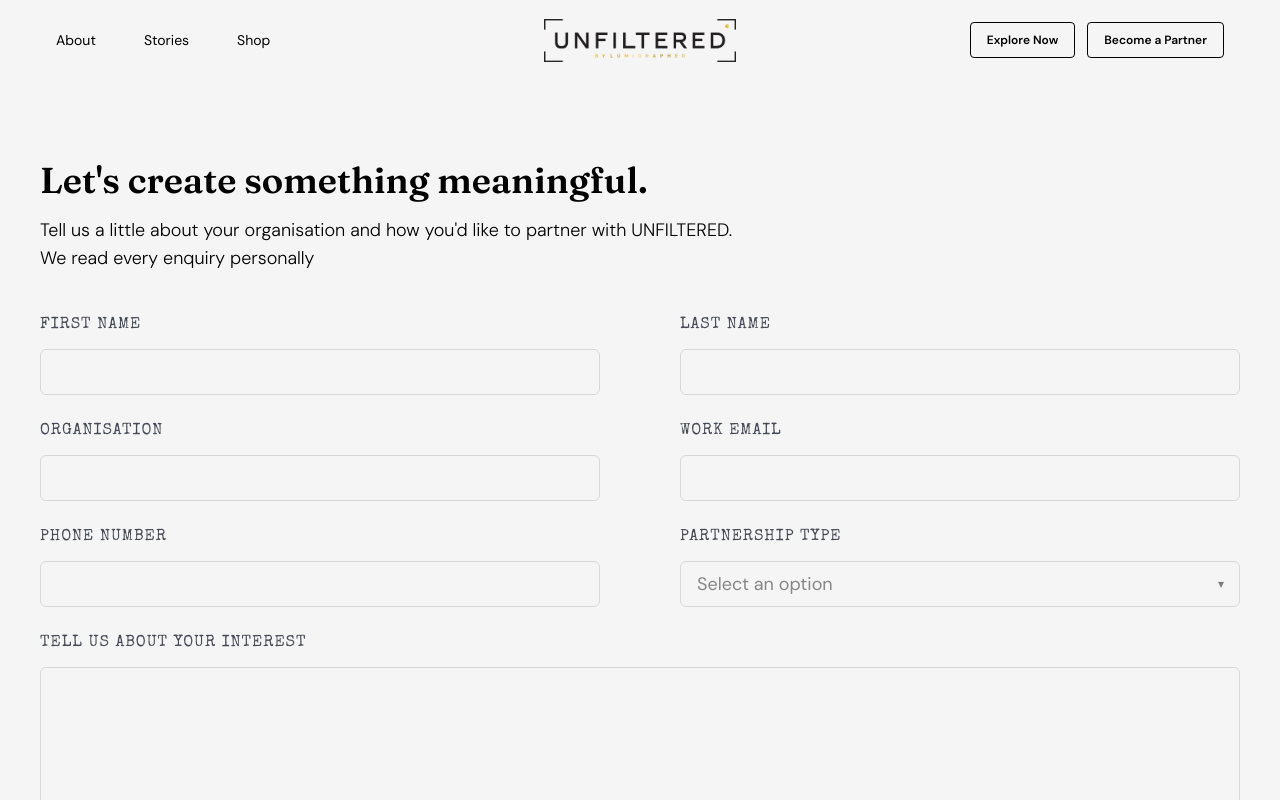
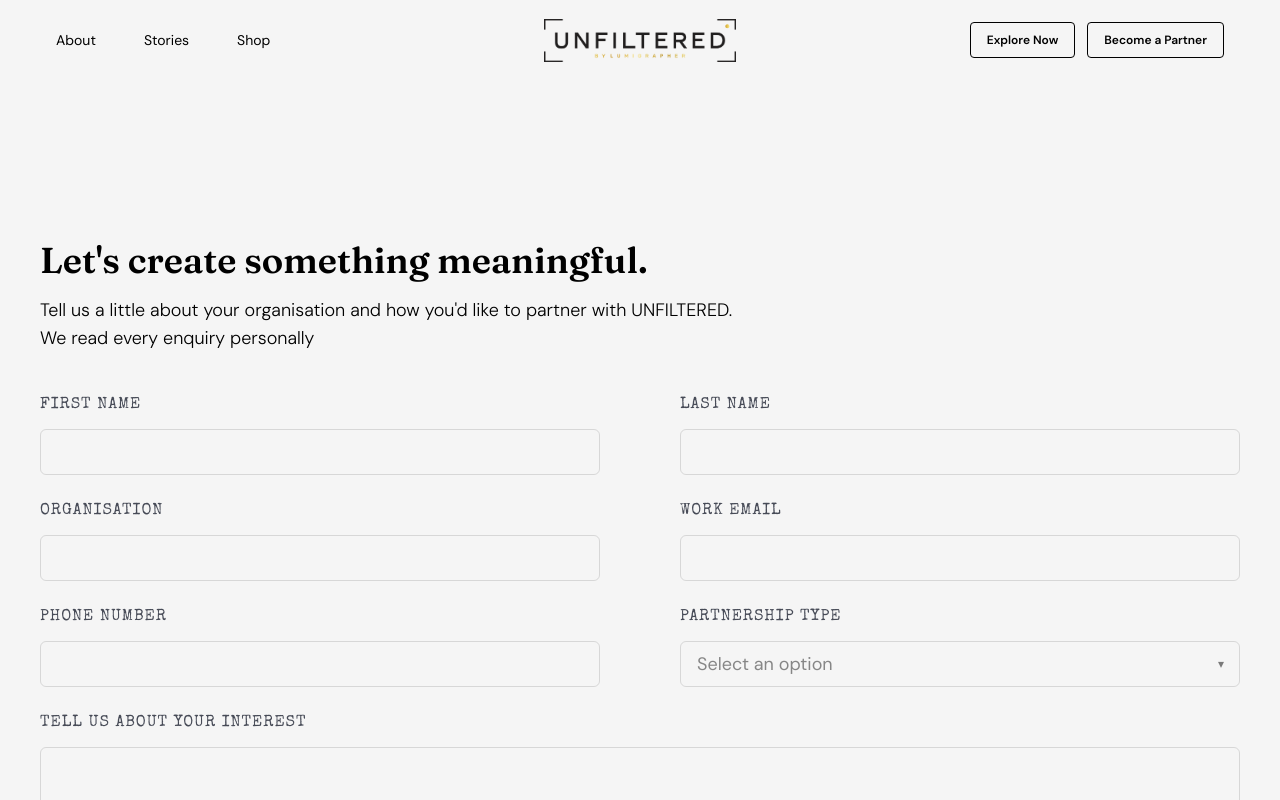
Before and after one commit to Scriptdeskng/unfiltered-frontend, a Next.js app: page /partners-form in a window 1280 px wide. Shown: the top 800 px of the page. Built offline with nearby package versions, Linux system fonts and the light colour scheme.

Commit message:
fix: worked on partners form page header component

```diff
--- a/components/Common/PageHeader.tsx
+++ b/components/Common/PageHeader.tsx
@@ -7,7 +7,6 @@ type Tab = { label: string; value: string };
 type PageHeaderProps = {
   title: string;
   subtitle?: string;
-  /** When true, subtitle is hidden below md and only shows from md up. Defaults to false so existing pages keep showing it on mobile. */
   hideSubtitleOnMobile?: boolean;
   tabs?: Tab[];
   activeTab?: string;
--- a/components/Partners/Main.tsx
+++ b/components/Partners/Main.tsx
@@ -4,10 +4,12 @@ import PartnerForm from "./PartnersForm";
 export default function Main() {
   return (
     <>
+    <div className="pt-20">
       <PageHeader
         title="Let's create something meaningful."
         subtitle="Tell us a little about your organisation and how you'd like to partner with UNFILTERED. We read every enquiry personally"
       />
+      </div>
       <PartnerForm />
     </>
   );
```
